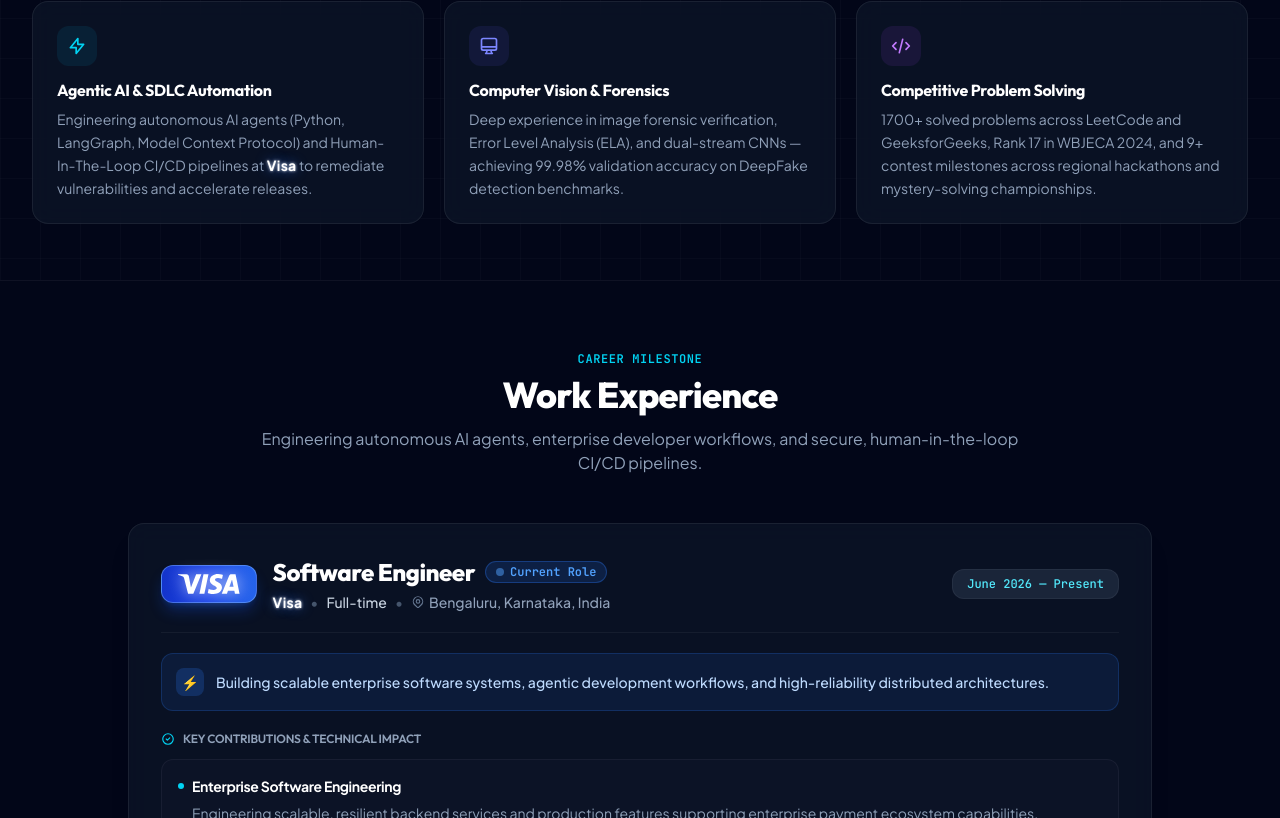
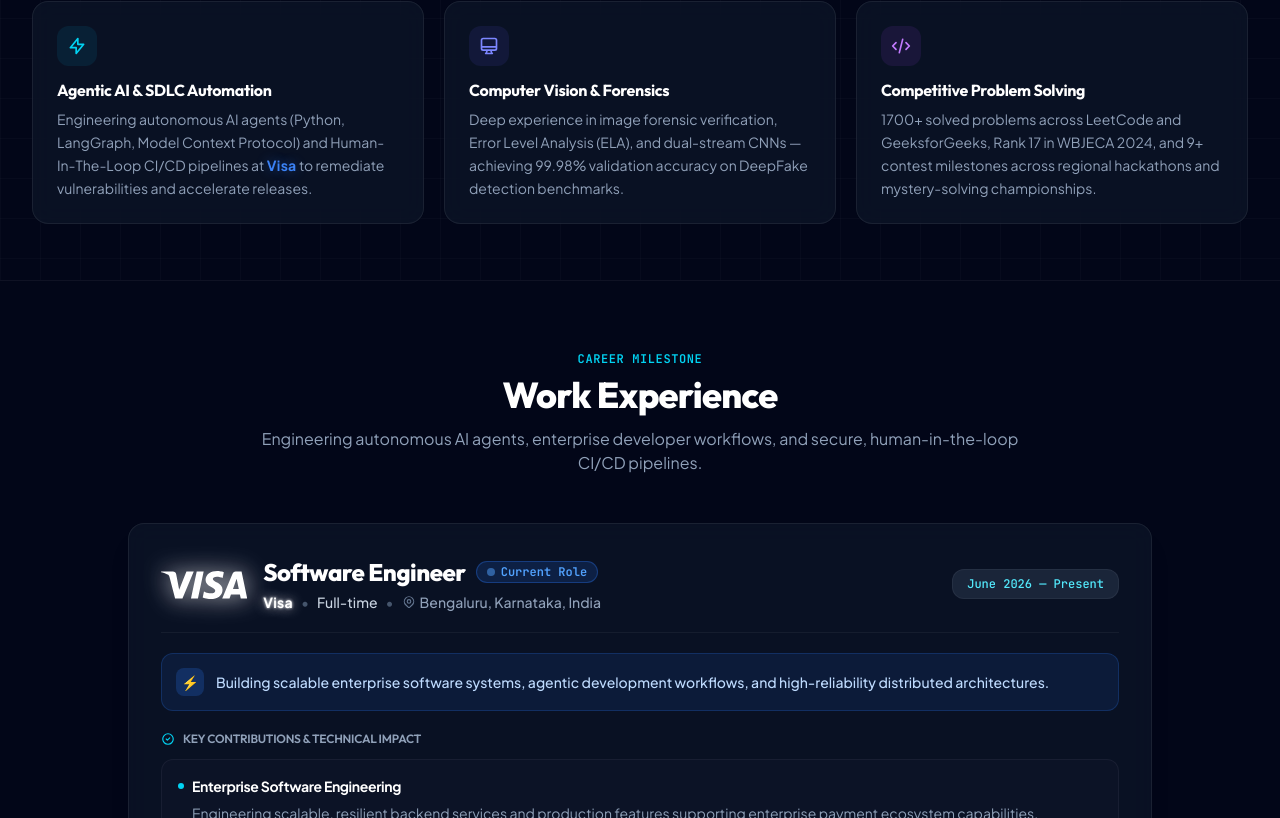
Before and after one commit to rohannc/My_Portfolio, a Vue app: page / in a window 1280 px wide. Shown: the part 942-1760 px from the top of the page. Built offline with nearby package versions, Linux system fonts and the light colour scheme.

Commit message:
style: remove background from experience visa logo, apply white highlight styling, and revert other visa highlights to signature blue

```diff
--- a/src/components/Experience.vue
+++ b/src/components/Experience.vue
@@ -29,13 +29,13 @@
           <!-- Header Bar: Visa Logo Badge, Role Title, Status Badge, Period -->
           <div class="flex flex-col sm:flex-row sm:items-center justify-between gap-4 pb-5 mb-5 border-b border-white/5">
             <div class="flex items-start sm:items-center gap-4">
-              <!-- Highlighted White Visa Logo on Signature Visa Blue Badge -->
+              <!-- Highlighted White Visa Logo (No Background) -->
               <div
-                class="px-3.5 py-1.5 sm:px-4 sm:py-2 rounded-xl bg-gradient-to-r from-[#1434cb] via-[#1a44e8] to-[#2563eb] shadow-lg shadow-blue-600/30 border border-blue-300/40 flex items-center justify-center flex-shrink-0 group-hover:scale-105 group-hover:shadow-blue-500/50 transition-all duration-300"
+                class="flex items-center justify-center flex-shrink-0 pt-0.5"
                 title="Visa Inc."
               >
                 <svg
-                  class="h-4 sm:h-5 w-auto fill-white drop-shadow-[0_0_8px_rgba(255,255,255,0.75)]"
+                  class="h-6 sm:h-7 w-auto fill-white drop-shadow-[0_0_12px_rgba(255,255,255,0.85)] drop-shadow-[0_0_3px_#ffffff] transition-all duration-300 group-hover:drop-shadow-[0_0_18px_rgba(255,255,255,1)] group-hover:scale-105"
                   viewBox="0 0 1000 324.68"
                   xmlns="http://www.w3.org/2000/svg"
                   role="img"
@@ -64,7 +64,7 @@
                 </div>
 
                 <div class="flex items-center gap-2 text-xs sm:text-sm text-slate-300 mt-1 flex-wrap font-medium">
-                  <span class="visa-highlight">{{ exp.company }}</span>
+                  <span class="visa-highlight-white">{{ exp.company }}</span>
                   <span class="text-slate-600">•</span>
                   <span>{{ exp.employmentType }}</span>
                   <span class="text-slate-600">•</span>
--- a/src/style.css
+++ b/src/style.css
@@ -24,20 +24,35 @@
   font-family: var(--font-sans);
 }
 
-/* High-impact Visa Brand Highlight: Luminous White with Signature Electric Blue Glow */
+/* High-impact Visa Brand Highlight: Signature Visa Blue */
 .visa-highlight {
   font-weight: 700;
-  color: #ffffff;
+  color: #3b82f6;
   letter-spacing: 0.02em;
-  text-shadow: 0 0 12px rgba(59, 130, 246, 0.7), 0 0 3px rgba(255, 255, 255, 0.9);
+  text-shadow: 0 0 12px rgba(59, 130, 246, 0.45);
   display: inline-block;
   transition: transform 0.2s ease, text-shadow 0.2s ease, color 0.2s ease;
 }
 
 .visa-highlight:hover {
   transform: translateY(-1px);
+  color: #60a5fa;
+  text-shadow: 0 0 18px rgba(59, 130, 246, 0.7);
+}
+
+/* White Highlight Brand Style for Experience Section */
+.visa-highlight-white {
+  font-weight: 700;
   color: #ffffff;
-  text-shadow: 0 0 18px rgba(59, 130, 246, 0.95), 0 0 6px rgba(255, 255, 255, 1);
+  letter-spacing: 0.02em;
+  text-shadow: 0 0 12px rgba(255, 255, 255, 0.85), 0 0 3px #ffffff;
+  display: inline-block;
+  transition: transform 0.2s ease, text-shadow 0.2s ease;
+}
+
+.visa-highlight-white:hover {
+  transform: translateY(-1px);
+  text-shadow: 0 0 18px rgba(255, 255, 255, 1), 0 0 6px #ffffff;
 }
 
 html {
```
